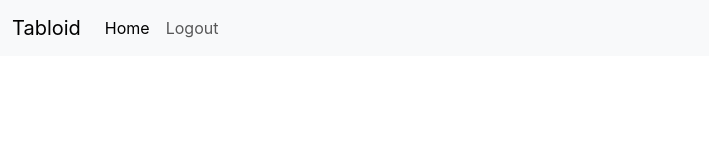
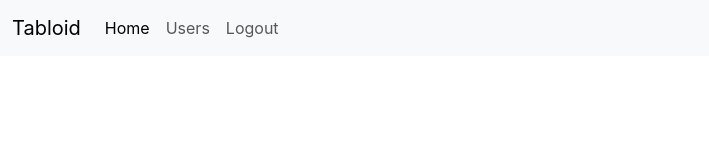
Before and after one commit to CeeFM/Tabloid, a React (Create React App) app in the folder TabloidFullStack/TabloidFullStack/client/tabloid/: page / in a window 1280 px wide. Shown: the top 160 px of the page, without its empty margins (0-709 px from the left). Built offline with nearby package versions, Linux system fonts and the light colour scheme; sample sign-in values are in the browser's storage.

Commit message:
added Users link to navbar

```diff
--- a/TabloidFullStack/TabloidFullStack/client/tabloid/src/components/Header.js
+++ b/TabloidFullStack/TabloidFullStack/client/tabloid/src/components/Header.js
@@ -33,6 +33,9 @@ export default function Header({isLoggedIn, setIsLoggedIn}) {
             {isLoggedIn &&
               <>
                 <NavItem>
+                  <NavLink tag={RRNavLink} to="/users">Users</NavLink>
+                </NavItem>
+                <NavItem>
                   <a aria-current="page" className="nav-link"
                     style={{ cursor: "pointer" }} onClick={() => {
                       logout()
```
